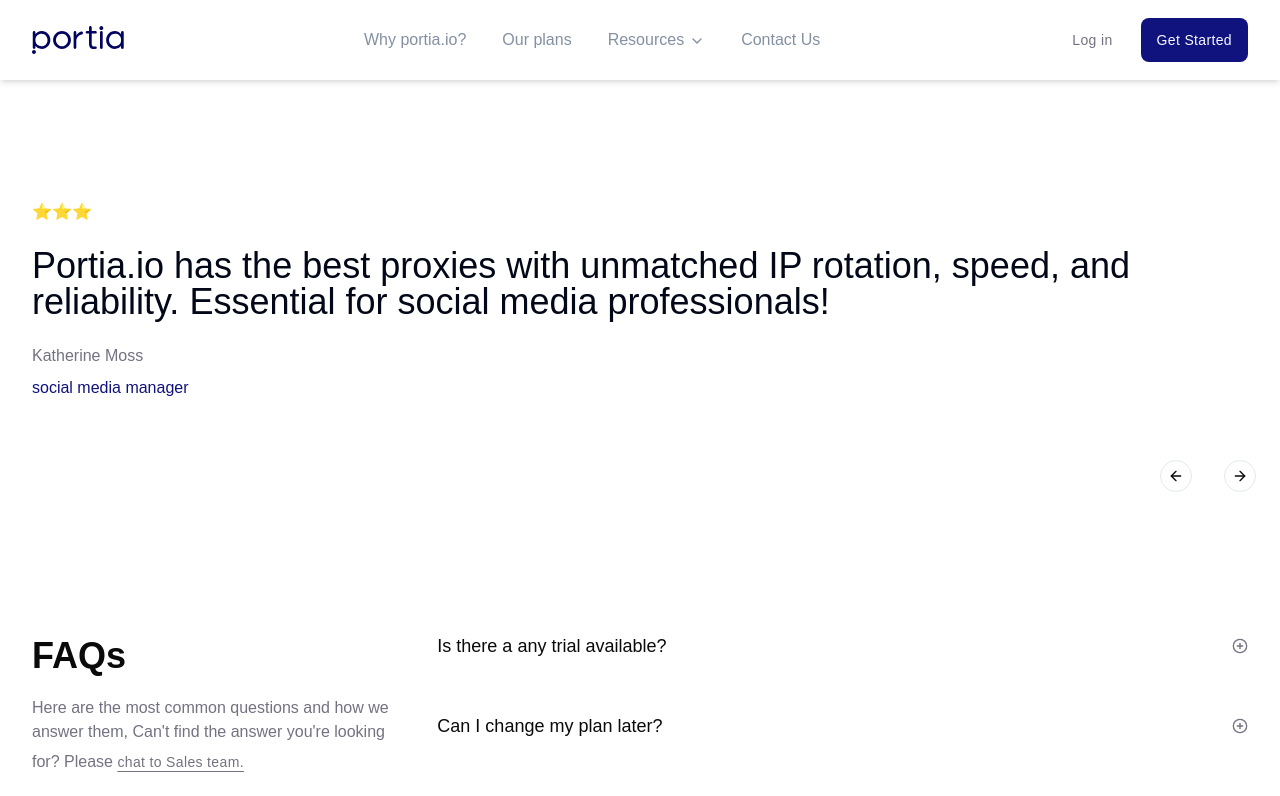
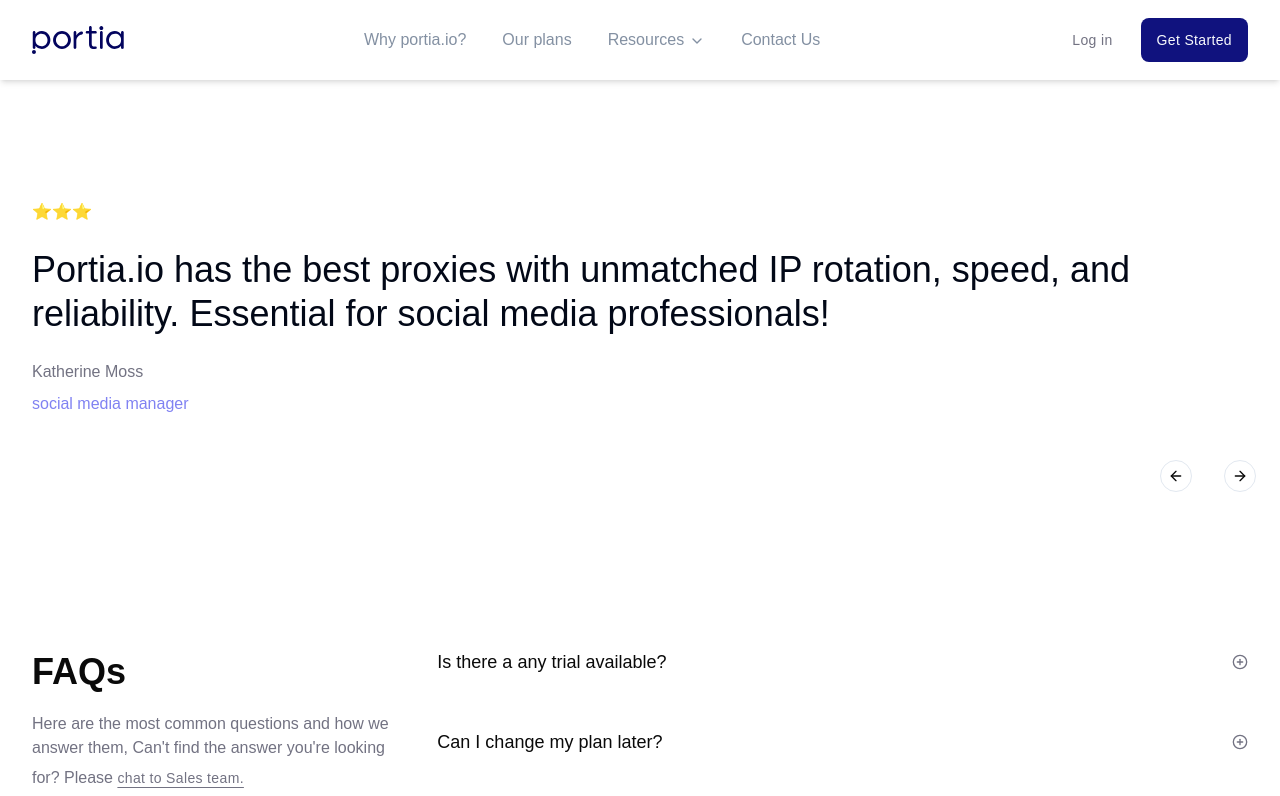
Before and after one commit to Saeed-Altout/portia, a Next.js app: page /why-portia-io in a window 1280 px wide. Shown: the top 796 px of the page. Built offline with nearby package versions, Linux system fonts and the light colour scheme; a web font is replaced by a local one.

Commit message:
1- update import from long to short path. 2- update style position and  comment.

```diff
--- a/app/(website)/_components/sections/testimonials.tsx
+++ b/app/(website)/_components/sections/testimonials.tsx
@@ -17,25 +17,26 @@
   CardHeader,
 } from "@/components/ui/card";
 
-import { testimonials } from "@/app/(website)/constants";
+import { testimonials } from "@website/constants";
 
 export const Testimonials = () => {
   return (
     <section className="max-container section">
       <Carousel plugins={[AutoPlay()]} opts={{ loop: true }}>
         <CarouselContent>
+          {/* TODO: Update data from API */}
           {testimonials.map(({ rate, name, comment, position }, index) => (
             <CarouselItem key={index}>
               <Card className="border-none shadow-none">
                 <CardHeader className="px-0">{rate}</CardHeader>
                 <CardContent className="px-0">
-                  <h3 className="text-2xl leading-6 md:text-3xl md:leading-7 lg:text-4xl lg:leading-9 font-medium  ">
+                  <h3 className="text-2xl leading-8 md:text-3xl md:leading-9 lg:text-4xl lg:leading-[44px] font-medium  ">
                     {comment}
                   </h3>
                 </CardContent>
                 <CardFooter className="px-0 flex flex-col gap-2 items-start">
                   <p>{name}</p>
-                  <p className="text-primary">{position}</p>
+                  <p className="text-[#8082F2]">{position}</p>
                 </CardFooter>
               </Card>
             </CarouselItem>
```
